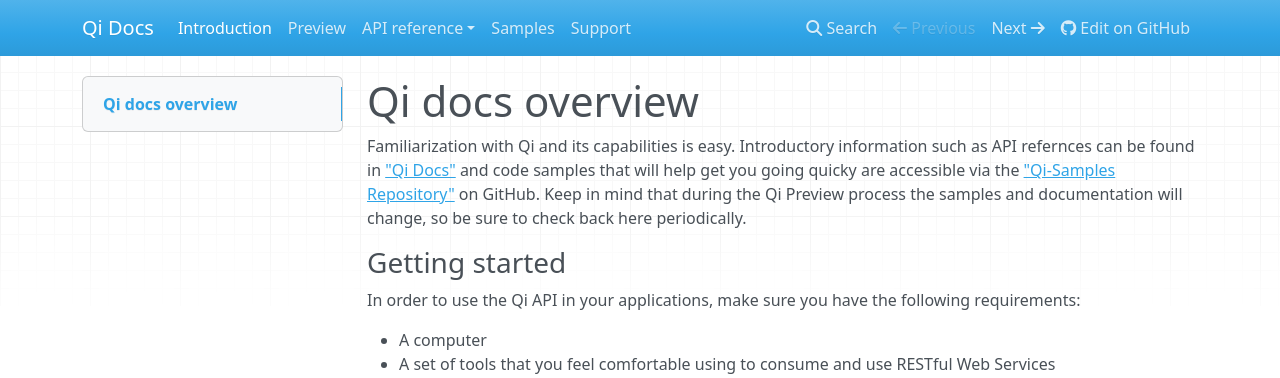
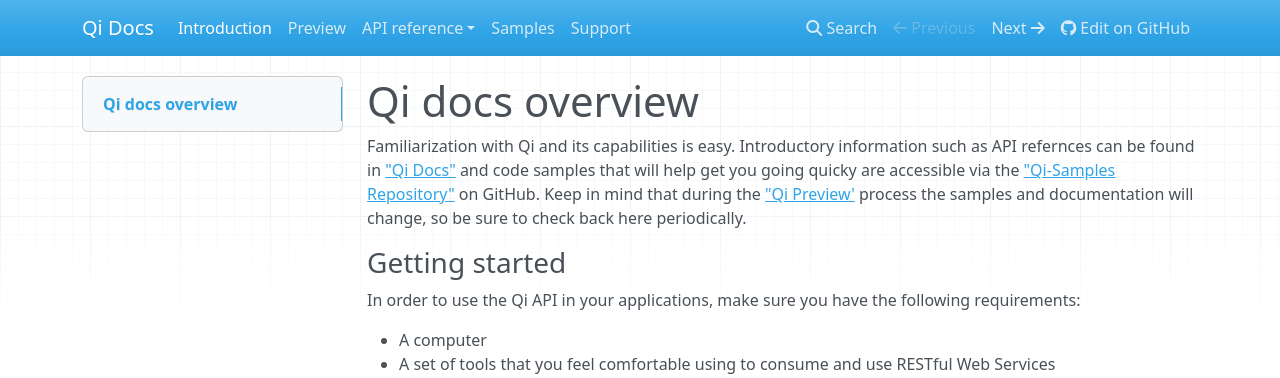
Before and after one commit to ssuryanarayanan/Qi-Docs, an MkDocs documentation site: the page built from docs/index.md, in a window 1280 px wide. Shown: the top 378 px of the page. Built offline with MkDocs 1.6.1, drawn with Linux system fonts in a browser that asks for light colours; nearby versions of some CDN libraries; old or Windows-style settings are respelled for this version of MkDocs; part of the change alters nothing that is shown.

```diff
--- a/docs/index.md
+++ b/docs/index.md
@@ -1,6 +1,6 @@
 #Qi docs overview
-Familiarization with Qi and its capabilities is easy. Introductory information such as API refernces can be found in ["Qi Docs"](https://qi-docs.readthedocs.org/en/latest/Overview/) and code samples that will help get you going quicky are accessible via the ["Qi-Samples Repository"](https://github.com/osisoft/Qi-Samples) on GitHub.
-Keep in mind that during the Qi Preview process the samples and documentation will change, so be sure to check back here periodically.
+Familiarization with Qi and its capabilities is easy. Introductory information such as API refernces can be found in ["Qi Docs"](https://qi-docs.readthedocs.org/en/latest/Overview/) and code samples that will help get you going quicky are accessible via the ["Qi-Samples Repository"](target="_blank"https://github.com/osisoft/Qi-Samples) on GitHub.
+Keep in mind that during the ["Qi Preview'](https://qi-docs.readthedocs.org/en/latest/preview/) process the samples and documentation will change, so be sure to check back here periodically.
 ### Getting started
 In order to use the Qi API in your applications, make sure you have the following requirements:
 
```
